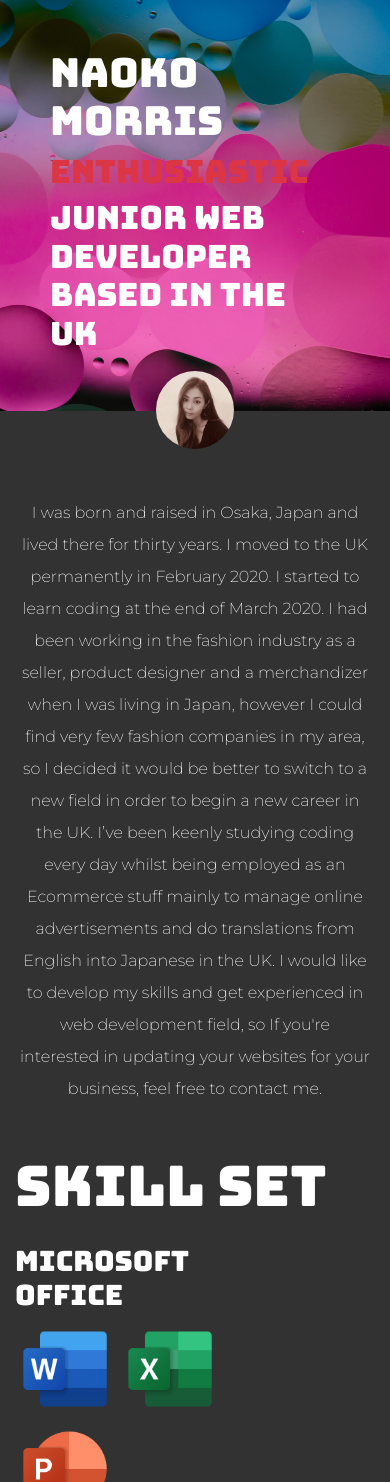
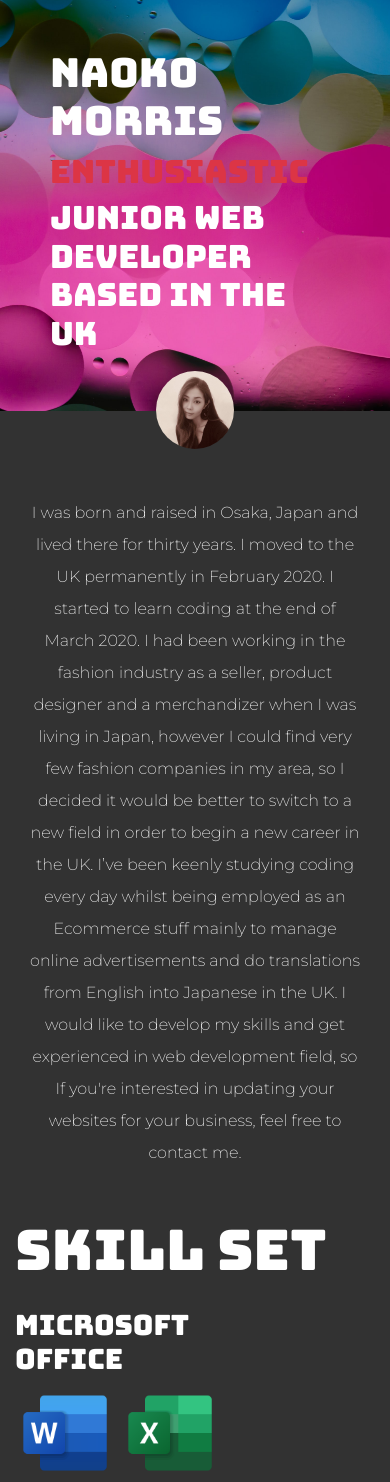
Before and after one commit to suzuran7053/suzuran7053.github.io, a PHP site: page / in a window 390 px wide. Shown: the part 50-1532 px from the top of the page. Run offline with PHP 8.4, Linux system fonts and the light colour scheme; some libraries are stand-ins or nearby versions.

Commit message:
Update style.css

```diff
--- a/style.css
+++ b/style.css
@@ -106,6 +106,6 @@ hr {
 
 @media(max-width:992px){
     .me{
-        width: 90vw;
+        width: 85vw;
     }
 }
```
